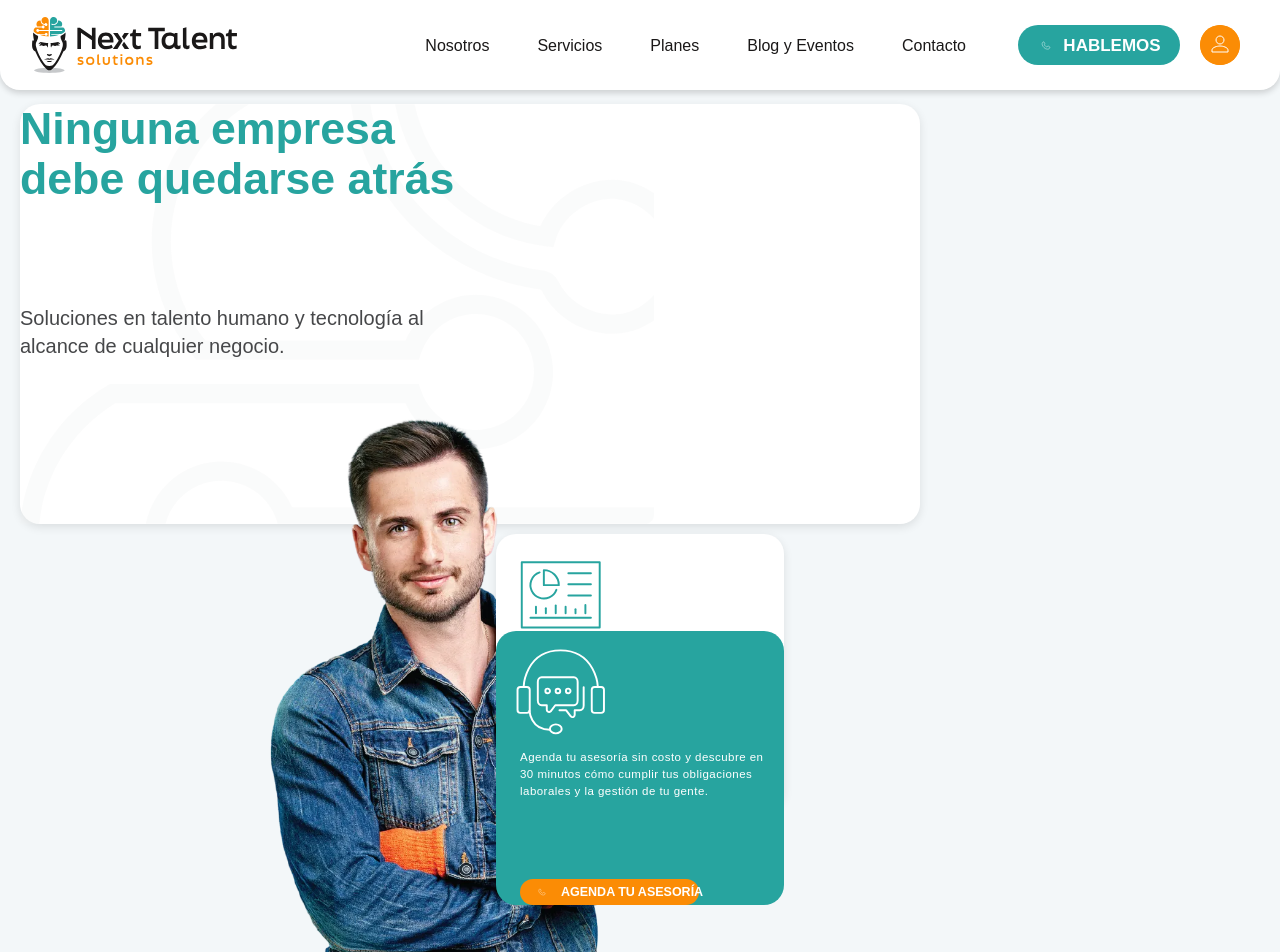
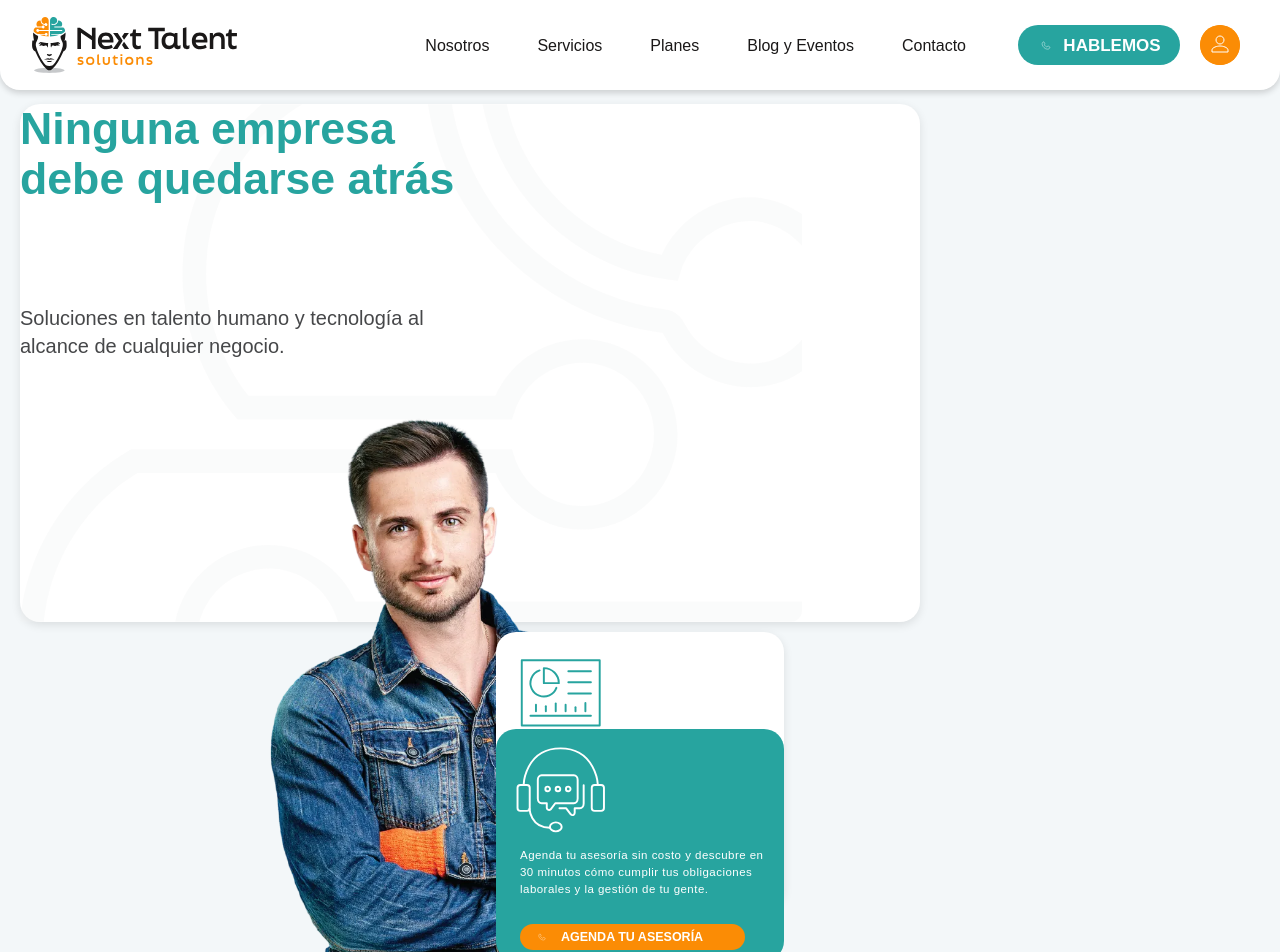
Before and after one commit to AngelOso20/PAGE-NEXT-TALENT, a Next.js app: page / in a window 1280 px wide. Shown: the top 952 px of the page. Built offline with nearby package versions, Linux system fonts and the light colour scheme; a web font is replaced by a local one.

Commit message:
actualizacion de cambios con responsividad laptop home

```diff
--- a/src/components/HeroSection/HeroSection.module.css
+++ b/src/components/HeroSection/HeroSection.module.css
@@ -550,13 +550,13 @@
   /* Laptops: optimizar para que se vean las 3 cajas sin scroll */
   .heroSection { padding-top: 84px; }
 
-  /* Caja blanca principal más compacta */
-  .leftBox { height: 420px; }
+  /* Caja blanca principal (con imagen): más larga por abajo */
+  .leftBox { height: 518px; }
 
   /* Caja naranja compacta y con separación */
   .orangeBox {
     width: 288px;
-    min-height: 240px;             /* altura reducida */
+    min-height: 240px;             /* más largo por la parte inferior */
     margin-bottom: 12px; /* separa de la azul */
     box-sizing: border-box;
     padding: 14px 16px;
@@ -609,13 +609,13 @@
     position: relative;
     top: 0 !important;              /* anula top: 328px del estilo base */
     left: 0 !important;             /* anula left del estilo base */
-    width: 70%;                    /* compacto */
+    width: 88%;                    /* más ancho para evitar desbordes */
     height: 26px;
     display: flex;
     justify-content: center;
     align-items: center;
     align-self: flex-start;        /* alinear con el texto a la izquierda */
-    margin: -2px 0 0 8px;          /* pegar más al texto (solo botón) */
+    margin: -55px 0 0 8px;         /* subir aún más el botón */
   }
   .phoneIcon { width: 14px !important; height: 14px !important; }
   .orangeButton span { font-size: 12.5px; line-height: 26px; }
```
